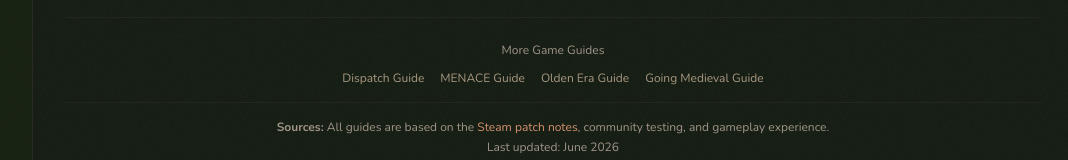
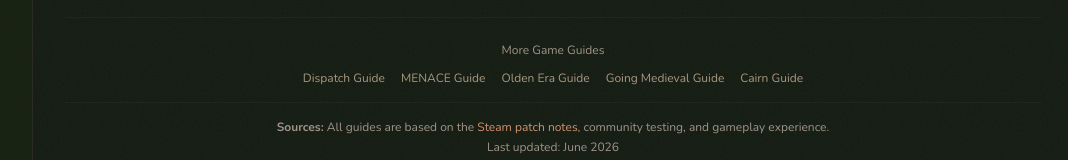
Before and after one commit to ryuuu2020/solarpunk-guide, a Next.js app: page /news in a window 1280 px wide. Shown: the part 2685-2845 px from the top of the page, without its empty margins (207-1275 px from the left). Built offline with nearby package versions, Linux system fonts and the light colour scheme.

Commit message:
feat: add footer cross-link to new site

```diff
--- a/app/layout.tsx
+++ b/app/layout.tsx
@@ -284,6 +284,7 @@ gtag('config', 'G-ET6778V62K');`}
                   <a href="https://menace-guide.vercel.app" className="font-body text-xs text-bark-light hover:text-bark transition-colors">MENACE Guide</a>
                   <a href="https://olden-era-guide-tau.vercel.app" className="font-body text-xs text-bark-light hover:text-bark transition-colors">Olden Era Guide</a>
                   <a href="https://going-medieval-guide.vercel.app" className="font-body text-xs text-bark-light hover:text-bark transition-colors">Going Medieval Guide</a>
+                  <a href="https://cairn-guide.vercel.app" className="font-body text-xs text-bark-light hover:text-bark transition-colors">Cairn Guide</a>
                 </div>
               </div>
               {/* E-E-A-T: Sources & Last Updated */}
```
